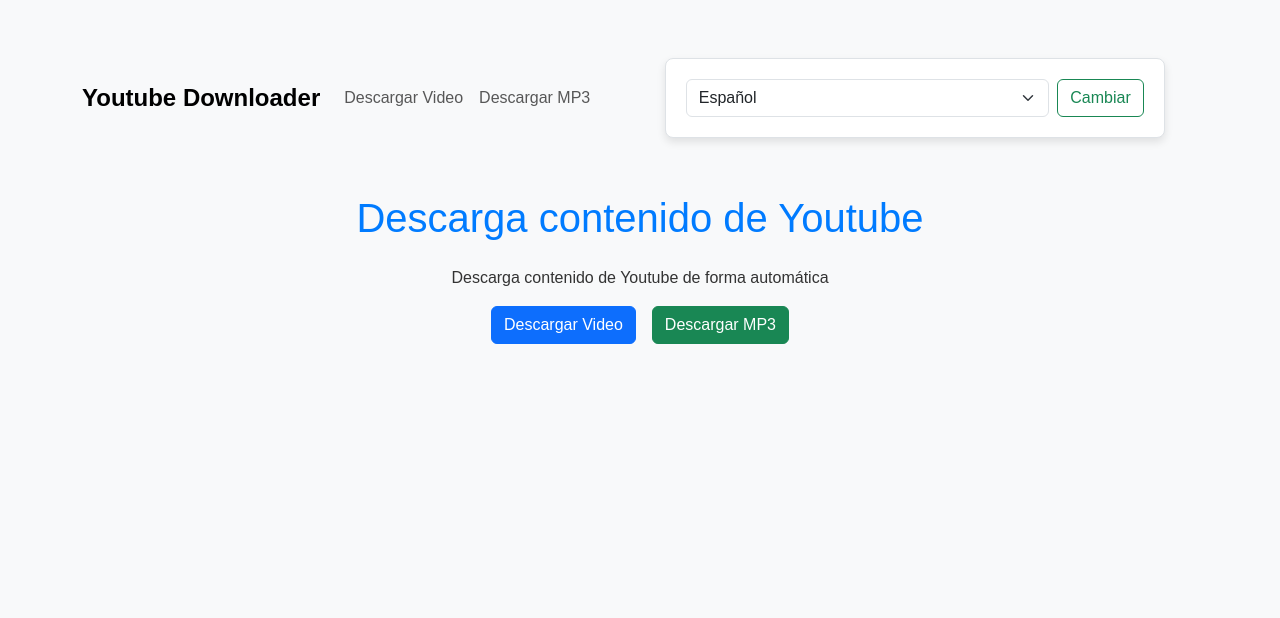
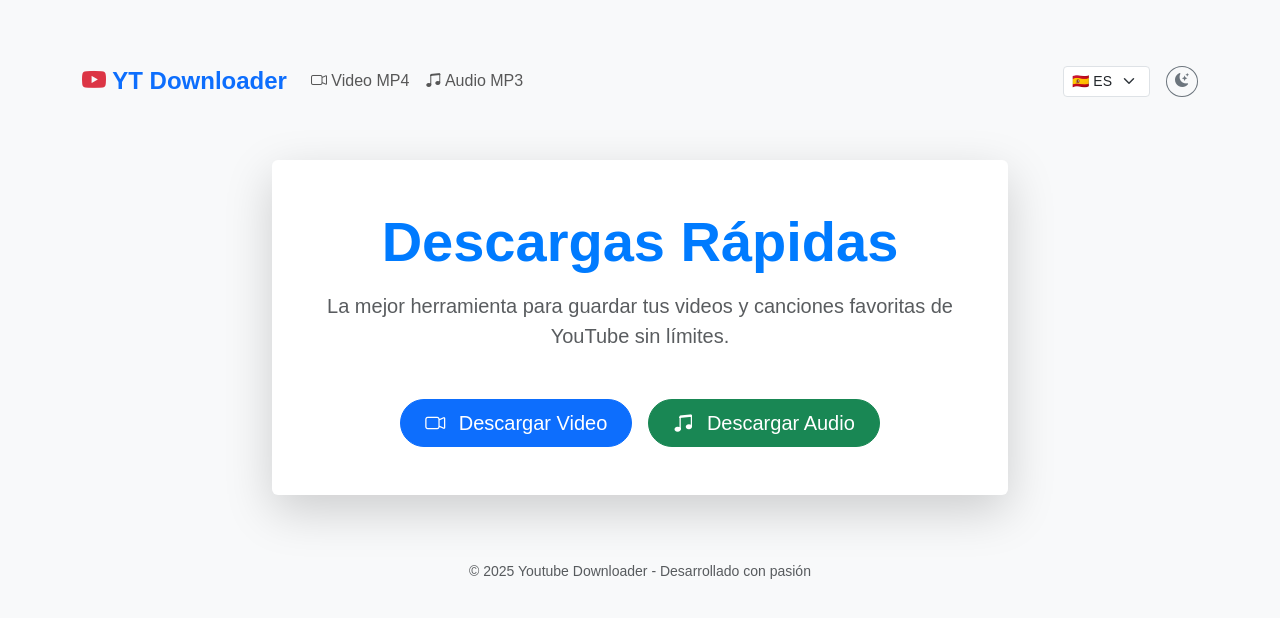
Before and after one commit to Kadir011/download_youtube_web, a Flask app: page / in a window 1280 px wide. Shown: the top 618 px of the page. Run offline with Flask 3, Linux system fonts and the light colour scheme.

Commit message:
Update index template extend base commit

```diff
--- a/templates/index.html
+++ b/templates/index.html
@@ -1,49 +1,23 @@
-<!DOCTYPE html>
-<html lang="es">
-<head>
-    <meta charset="UTF-8">
-    <meta name="viewport" content="width=device-width, initial-scale=1.0">
-    <title>Youtube Downloader</title>
-    <link rel="stylesheet" href="https://cdn.jsdelivr.net/npm/bootstrap@5.3.0-alpha1/dist/css/bootstrap.min.css">
-    <link rel="stylesheet" href="{{ url_for('static', filename='css/style.css') }}">
-</head>
-<body>
-    <nav class="navbar navbar-expand-lg navbar-light bg-light">
-        <div class="container">
-            <a class="navbar-brand" href="/" data-translate="navbar-home">Youtube Downloader</a>
-            <button class="navbar-toggler" type="button" data-bs-toggle="collapse" data-bs-target="#navbarNav" aria-controls="navbarNav" aria-expanded="false" aria-label="Toggle navigation">
-                <span class="navbar-toggler-icon"></span>
-            </button>
-            <div class="collapse navbar-collapse" id="navbarNav">
-                <ul class="navbar-nav me-auto mb-2 mb-lg-0">
-                    <li class="nav-item">
-                        <a class="nav-link" href="/download_mp4" data-translate="download-mp4">Descargar Video</a>
-                    </li>
-                    <li class="nav-item">
-                        <a class="nav-link" href="/download_mp3" data-translate="download-mp3">Descargar MP3</a>
-                    </li>
-                </ul>
-                <form method="get" action="/" class="d-flex">
-                    <select name="lang" class="form-select me-2" onchange="changeLanguage(event)">
-                        <option value="es">Español</option>
-                        <option value="en">English</option>
-                    </select>
-                    <button class="btn btn-outline-success" type="button" onclick="persistLanguage()">Cambiar</button>
-                </form>
+{% extends "base.html" %}
+
+{% block content %}
+<div class="row justify-content-center mt-5">
+    <div class="col-md-8 text-center">
+        <div class="card border-0 shadow-lg p-5 glass-card">
+            <h1 class="display-4 fw-bold mb-3" data-translate="welcome-title">Descargas Rápidas</h1>
+            <p class="lead text-muted mb-5" data-translate="welcome-desc">
+                La mejor herramienta para guardar tus videos y canciones favoritas de YouTube sin límites.
+            </p>
+
+            <div class="d-flex justify-content-center gap-3 flex-wrap">
+                <a href="/download_mp4" class="btn btn-primary btn-lg px-4 rounded-pill hover-scale">
+                    <i class="bi bi-camera-video me-2"></i> <span data-translate="btn-video">Descargar Video</span>
+                </a>
+                <a href="/download_mp3" class="btn btn-success btn-lg px-4 rounded-pill hover-scale">
+                    <i class="bi bi-music-note-beamed me-2"></i> <span data-translate="btn-audio">Descargar Audio</span>
+                </a>
             </div>
         </div>
-    </nav>
-
-    <div class="container mt-5">
-        <h1 class="text-center mb-4" data-translate="download-content">Descarga contenido de Youtube</h1>
-        <p class="text-center" data-translate="download-content-description">Descarga contenido de Youtube de forma automática</p>
-        <div class="d-flex justify-content-center">
-            <a href="/download_mp4" class="btn btn-primary me-3" data-translate="download-mp4">Descargar Video</a>
-            <a href="/download_mp3" class="btn btn-success" data-translate="download-mp3">Descargar MP3</a>
-        </div>
     </div>
-
-    <script src="https://cdn.jsdelivr.net/npm/bootstrap@5.3.0-alpha1/dist/js/bootstrap.bundle.min.js"></script>
-    <script src="{{ url_for('static', filename='js/script.js') }}"></script>
-</body>
-</html>
+</div>
+{% endblock %}
```
